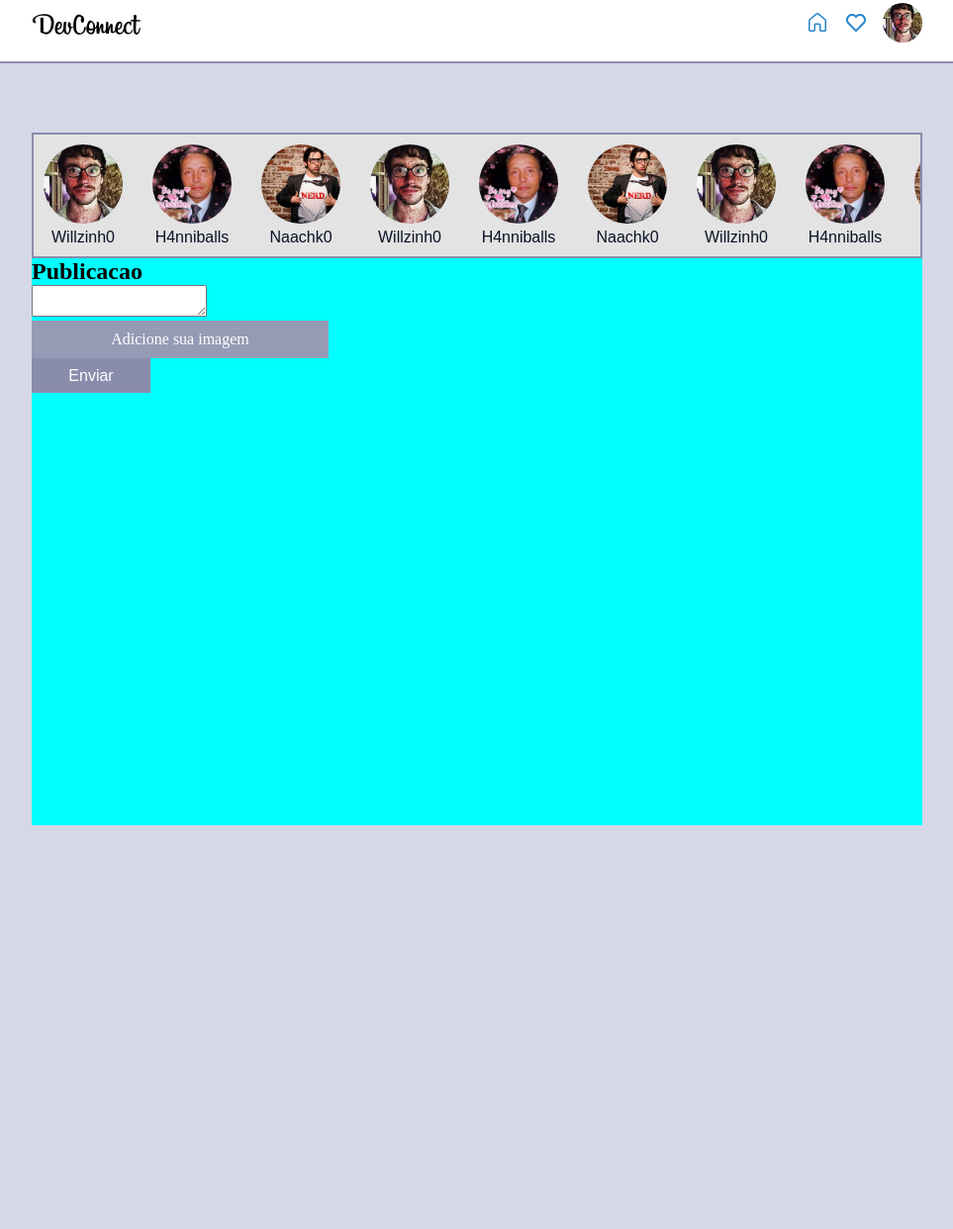
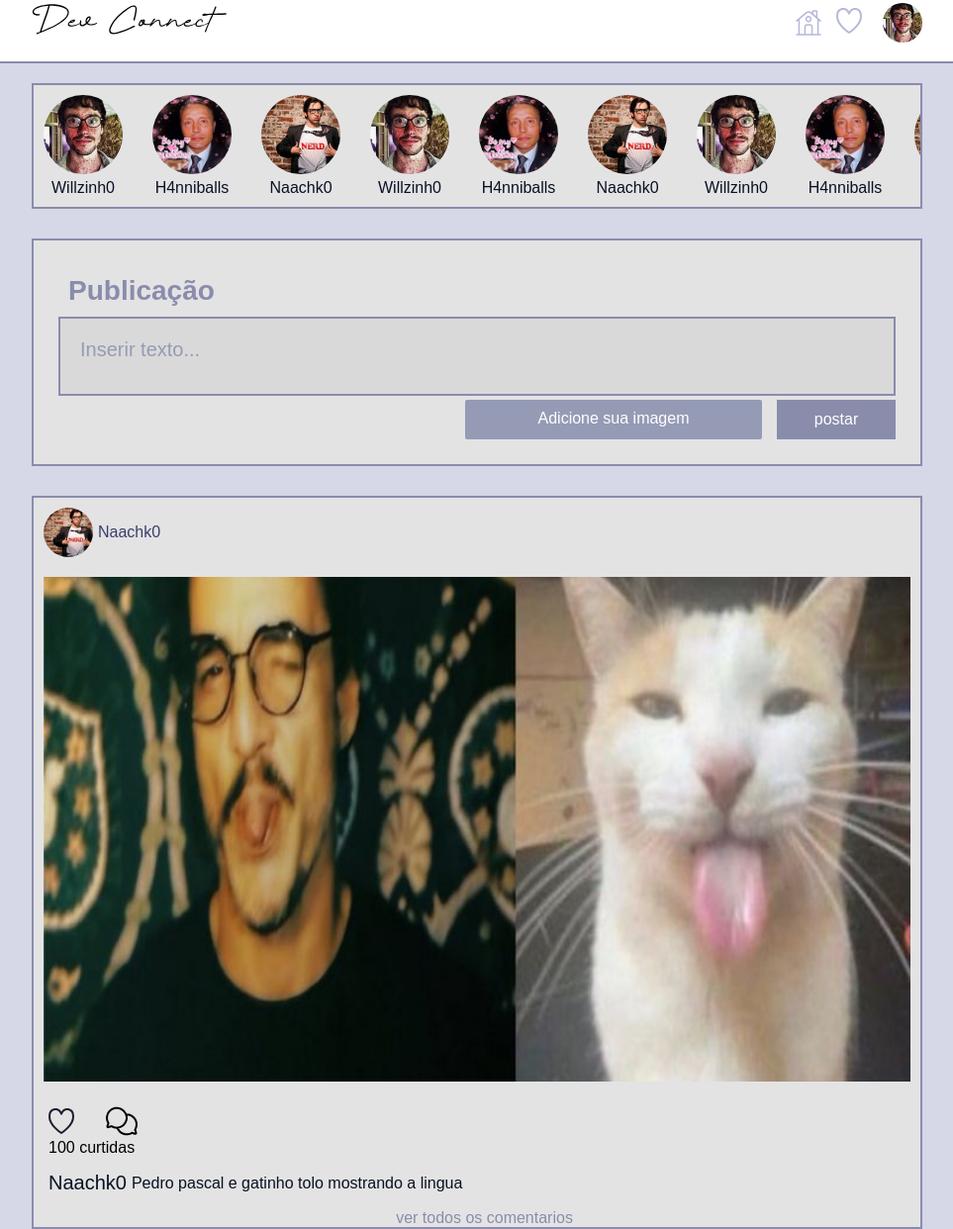
Before and after one commit to Naachk0/2S_DevConnect_M, a plain HTML site: page static_devconnect/pages/feed.html in a window 1280 px wide. Shown: the part 16-1258 px from the top of the page at 99% size, without its empty margins (158-1121 px from the left). Before the commit the page ends 900 px from the top, so only its background shows below. Drawn offline with Linux system fonts and the light colour scheme.

Commit message:
finalizando o feed

```diff
--- a/static_devconnect/pages/feed.html
+++ b/static_devconnect/pages/feed.html
@@ -11,7 +11,7 @@
     <title>Feed - DevConnect</title>
 
     <!--EMMET LOGO-->
-    <link rel="shortcut icon" href="../assets/images/logo-devconnect-sm.svg" type="image/x-icon">
+    <link rel="shortcut icon" href="../assets/images/dev-connect-figma-sm.svg" type="image/x-icon">
 
     <!--EMMET LINK CSS-->
     <link rel="stylesheet" href="../styles/global.css">
@@ -24,19 +24,19 @@
     <header id="cabecalho">
         <nav>
             <a href="./feed.html">
-                <img id="logo-desktop" src="../assets/images/logo-devconnect-md.svg" alt="">
+                <img id="logo-desktop" src="../assets/images/dev-connect-figma-md.svg" alt="">
 
                 <a href="./feed.html">
-                    <img id="logo-mobile" src="../assets/images/logo-devconnect-sm.svg" alt="">
+                    <img id="logo-mobile" src="../assets/images/dev-connect-figma-sm.svg" alt="">
 
                 </a>
 
                 <div class="cabecalho-acoes">
                     <a href="./feed.html">
-                        <img src="../assets/images/icone-casa-azul.svg" alt="">
+                        <img src="../assets/images/icone-casa-lilas-figma.svg" alt="">
                     </a>
                     <a href="#">
-                        <img src="../assets/images/icone-coracao-azul.svg" alt="">
+                        <img src="../assets/images/icone-heart-lilas-figma.svg" alt="">
                     </a>
                     <a href="#">
                         <img id="foto-perfil" src="../assets/images/🎀 he's so me 🎀.jpg" alt="">
@@ -154,21 +154,57 @@
 
             </section>
 
-            <section id="criar-publi">
-                <h2>Publicacao</h2>
+            <section id="criar-publi" class="estilo-formulario">
+                <h2>Publicação</h2>
                 <form action="">
-                    <textarea name="" id=""></textarea>
+                    <textarea name="" id="" placeholder="Inserir texto..."></textarea>
                     <div>
-                    <footer>
-                        <label for="campo-upload" class="upload-up">Adicione sua imagem</label>
-                        <input type="file" name="" id="campo-upload">
+                        <footer>
+                            <label for="campo-upload" class="upload-up">Adicione sua imagem</label>
+                            <input type="file" name="" id="campo-upload">
+                            <button type="submit" class="formulario-botao-roxo">postar</button>
                     </div>
 
-                <button type="submit" class="formulario-botao-roxo">Enviar</button>
 
                     </footer>
                 </form>
             </section>
+
+            <section id="publicacoes"> <!--inicio da secao publicacoes-->
+
+                <article class="card-publi">
+                    <header>
+                        <a href="">
+                            <img class="foto-feed" src="../assets/images/Nerd.jpg" alt="">
+                            Naachk0
+                        </a>
+
+                    </header>
+
+                    <figure>
+                        <img class="imagem-publi" src="../assets/images/😝😝😝.jpg" alt="">
+                        <figcaption>
+                            Naachk0
+                            <p class="descricao-publi">Pedro pascal e gatinho tolo mostrando a lingua</p>
+                        </figcaption>
+                        <div class="interacoes-publicacao">
+                            <button type="button">
+                                <img src="../assets/images/icone-heart-preto-figma.svg" alt="">
+                            </button>
+                            <button>
+                                <img src="../assets/images/icone-comentario-preto-figma.svg" alt="">
+                            </button>
+
+                            <span>100 curtidas</span>
+
+                        </div>
+<button type="button">ver todos os comentarios</button>
+
+                    </figure>
+
+                </article>
+            </section>
+
         </div>
 
 
--- a/static_devconnect/styles/feed.css
+++ b/static_devconnect/styles/feed.css
@@ -9,10 +9,14 @@ main {
 }
 
 .container-flex-publi {
-    background-color: aqua;
-    height: 700px;
+    /* background-color: darkslategray; */
+    /* height: 700px; */
     width: 90%;
     max-width: 900px;
+    display: flex;
+    flex-direction: column;
+    gap: 30px;
+
 }
 
 /* .container-flex-publi > section{
@@ -36,8 +40,8 @@ main {
 
 }
 
-#storys::-webkit-scrollbar{
-width: 0;
+#storys::-webkit-scrollbar {
+    width: 0;
 
 }
 
@@ -46,7 +50,7 @@ width: 0;
 
 }
 
-.card-story >button {
+.card-story>button {
     background-color: transparent;
     border: none;
     /* text-decoration: none; */
@@ -66,11 +70,12 @@ width: 0;
     border-radius: 50%;
 }
 
-#campo-upload{
+#campo-upload {
     display: none;
 }
 
-.upload-up{
+.upload-up {
+    Font-family: sans-serif;
     display: inline-block;
     width: 100%;
     max-width: 300px;
@@ -82,10 +87,120 @@ width: 0;
 
 /* secao criar publi */
 
-.formulario-botao-roxo{
+.formulario-botao-roxo {
     width: 120px;
+
 }
 
+#criar-publi {
+    padding: 25px;
+}
+
+#criar-publi>h2 {
+    Font-family: sans-serif;
+    color: var(--cor-pretoazulado);
+    font-size: var(--tamanho-fonte-lg);
+    font-weight: 700;
+    padding: 10px;
+    /* background-color: var(--cor-cinzaclaro); */
+    color: var(--cor-lilas);
+}
+
+#criar-publi>form>textarea {
+    width: 100%;
+    height: 80px;
+    padding: 20px;
+    resize: none;
+    border: var(--borda);
+    background-color: var(--cor-cinzamedio);
+    font-size: var(--tamanho-fonte-md);
+    font-family: sans-serif;
+}
+
+footer {
+    display: flex;
+    justify-content: flex-end;
+    gap: 15px;
+}
+
+textarea::placeholder {
+    color: var(--cor-lilasclarinho);
+}
+
+
+
+.card-publi>header>a {
+    font-family: sans-serif;
+    display: flex;
+    align-items: center;
+    column-gap: 5px;
+    color: var(--cor-roxoazulado);
+    text-decoration: none;
+    padding: 10px;
+
+}
+
+.card-publi > figure {
+display: flex;
+flex-direction: column;
+}
+
+.imagem-publi{
+object-fit: cover;
+object-position: center;
+width: 100%;
+height: 530px;
+padding: 10px;
+
+}
+
+
+.card-publi > figure > figcaption{
+color: var(--cor-pretoazulado);
+font-size: var(--tamanho-fonte-md);
+font-weight: 500;
+display: flex;
+align-items: center;
+column-gap: 5px;
+margin: 15px;
+order: 2;
+}
+
+.descricao-publi{
+font-size: var(--tamanho-fonte-sm);
+font-weight: 400;
+display: flex;
+align-items: center;
+
+}
+
+
+.interacoes-publicacao{
+display: flex;
+width: 90px;
+flex-wrap: wrap;
+justify-content: space-between;
+order: 1;
+margin-left: 15px;
+margin-top: 15px;
+}
+
+.interacoes-publicacao > button{
+
+background-color: transparent;
+border: none;
+}
+
+.card-publi > figure > button{
+background-color: transparent;
+border: none;
+color: var(--cor-lilas);
+font-size: var(--tamanho-fonte-sm);
+order: 3;
+
+margin-left: 15px;
+
+}
 
 /* .estilo-formulario {
     max-width: 342px;
--- a/static_devconnect/styles/global.css
+++ b/static_devconnect/styles/global.css
@@ -31,17 +31,14 @@
     --tamanho-fonte-md: 20px;
     --tamanho-fonte-sm: 16px;
 }
-
+/* seletor global */
 * {
     padding: 0;
     margin: 0;
     box-sizing: border-box;
-
-    @font-face {
-        font-family: "comic_sans", sans-serif;
+    outline-color: var(--cor-roxoazulado)
     }
 
-}
 
 body {
     background-color: #D6D7E7;
@@ -67,7 +64,7 @@ h1 {
     background-color: var(--cor-lilas);
     border: var(--borda-arredondada);
     border: none;
-    height: 35px;
+    height: 40px;
     color: var(--cor-branco);
     font-size: var(--tamanho-fonte-sm);
 }
@@ -115,10 +112,13 @@ h1 {
     display: inline-block;
     width: 100%;
     max-width: 300px;
-    padding: 10px;
+    min-height: 35px;
+    padding: 5px;
     background-color: var(--cor-lilasclarinho);
     color: var(--cor-branco);
     text-align: center;
+    border-radius: var(--borda-arredondada);
+    font-weight: 500px;
 }
 
 
@@ -168,6 +168,28 @@ h1 {
     border-radius: 50%;
 }
 
+/* secao publicacoes */
+#publicacoes{
+background-color: antiquewhite;
+width: 100%;
+height: 600px;
+
+}
+
+.card-publi{
+    background-color:var(--cor-cinzaclaro);
+    width: 100%;
+    /* height: 750px; */
+    font-family: sans-serif;
+    border: var(--borda);
+    }
+
+    .foto-feed {
+        height: 50px;
+        width: 50px;
+        /* padding: 10px; */
+        border-radius: 50%;
+    }
 
 
 /* #foto-storys {
```
Also changed, not shown: static_devconnect/assets/images/Dev-connect-figma-lg.svg (added), static_devconnect/assets/images/dev-connect-figma-md.svg (added), static_devconnect/assets/images/dev-connect-figma-sm.svg (added), static_devconnect/assets/images/icone-casa-lilas-figma.svg (added), static_devconnect/assets/images/icone-casa-preto-figma.svg (added), static_devconnect/assets/images/icone-comentario-preto-figma.svg (added), static_devconnect/assets/images/icone-heart-lilas-figma.svg (added), static_devconnect/assets/images/icone-heart-preto-figma.svg (added), static_devconnect/assets/images/😝😝😝.jpg (added).
